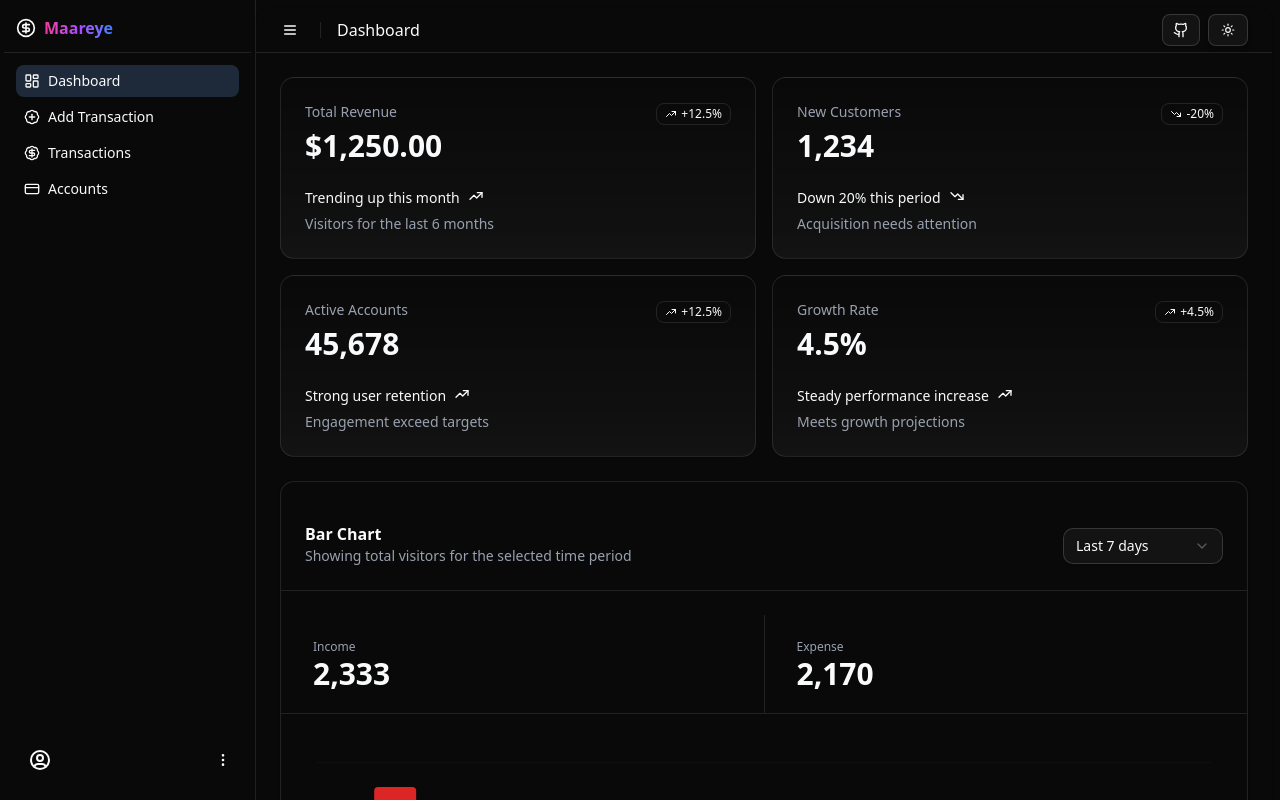
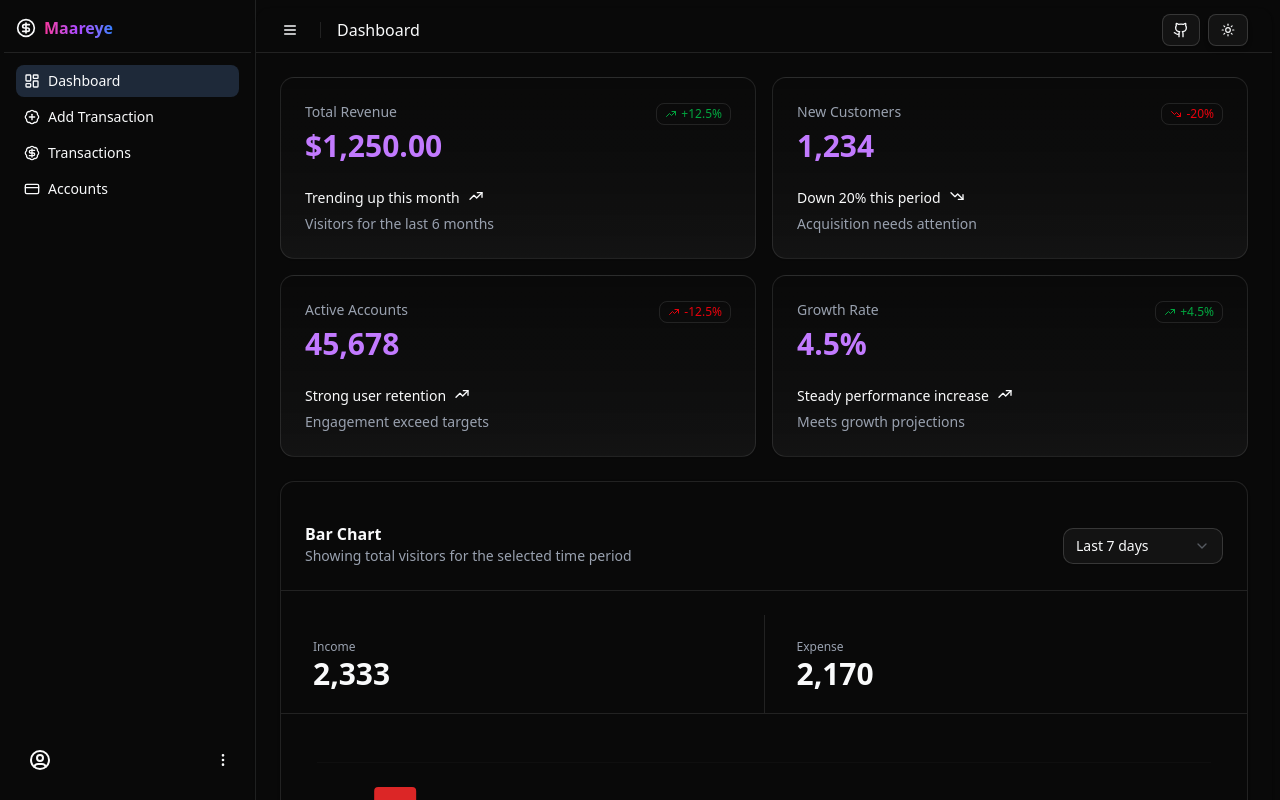
Before and after one commit to shiinedev/Maareeye, a React (Vite) app: page /dashboard in a window 1280 px wide. Shown: the top 800 px of the page. Built offline with nearby package versions, Linux system fonts and the light colour scheme.

Commit message:
📝 fix(dashboard): update card title text to purple

```diff
--- a/src/components/ui/section-cards.jsx
+++ b/src/components/ui/section-cards.jsx
@@ -17,11 +17,11 @@ export function SectionCards() {
       <Card className="@container/card">
         <CardHeader>
           <CardDescription>Total Revenue</CardDescription>
-          <CardTitle className="text-2xl font-semibold tabular-nums @[250px]/card:text-3xl">
+          <CardTitle className="text-purple-400 text-2xl font-semibold tabular-nums @[250px]/card:text-3xl">
             $1,250.00
           </CardTitle>
           <CardAction>
-            <Badge variant="outline">
+            <Badge variant="outline" className={"text-green-600"}>
               <IconTrendingUp />
               +12.5%
             </Badge>
@@ -39,11 +39,11 @@ export function SectionCards() {
       <Card className="@container/card">
         <CardHeader>
           <CardDescription>New Customers</CardDescription>
-          <CardTitle className="text-2xl font-semibold tabular-nums @[250px]/card:text-3xl">
+          <CardTitle className="text-purple-400 text-2xl font-semibold tabular-nums @[250px]/card:text-3xl">
             1,234
           </CardTitle>
           <CardAction>
-            <Badge variant="outline">
+            <Badge variant="outline" className={"text-red-600"}>
               <IconTrendingDown />
               -20%
             </Badge>
@@ -61,13 +61,13 @@ export function SectionCards() {
       <Card className="@container/card">
         <CardHeader>
           <CardDescription>Active Accounts</CardDescription>
-          <CardTitle className="text-2xl font-semibold tabular-nums @[250px]/card:text-3xl">
+          <CardTitle className="text-purple-400 text-2xl font-semibold tabular-nums @[250px]/card:text-3xl">
             45,678
           </CardTitle>
           <CardAction>
-            <Badge variant="outline">
+            <Badge variant="outline" className={"text-red-600"}>
               <IconTrendingUp />
-              +12.5%
+              -12.5%
             </Badge>
           </CardAction>
         </CardHeader>
@@ -81,11 +81,11 @@ export function SectionCards() {
       <Card className="@container/card">
         <CardHeader>
           <CardDescription>Growth Rate</CardDescription>
-          <CardTitle className="text-2xl font-semibold tabular-nums @[250px]/card:text-3xl">
+          <CardTitle className="text-purple-400 text-2xl font-semibold tabular-nums @[250px]/card:text-3xl">
             4.5%
           </CardTitle>
           <CardAction>
-            <Badge variant="outline">
+            <Badge variant="outline" className={"text-green-600"}>
               <IconTrendingUp />
               +4.5%
             </Badge>
```
